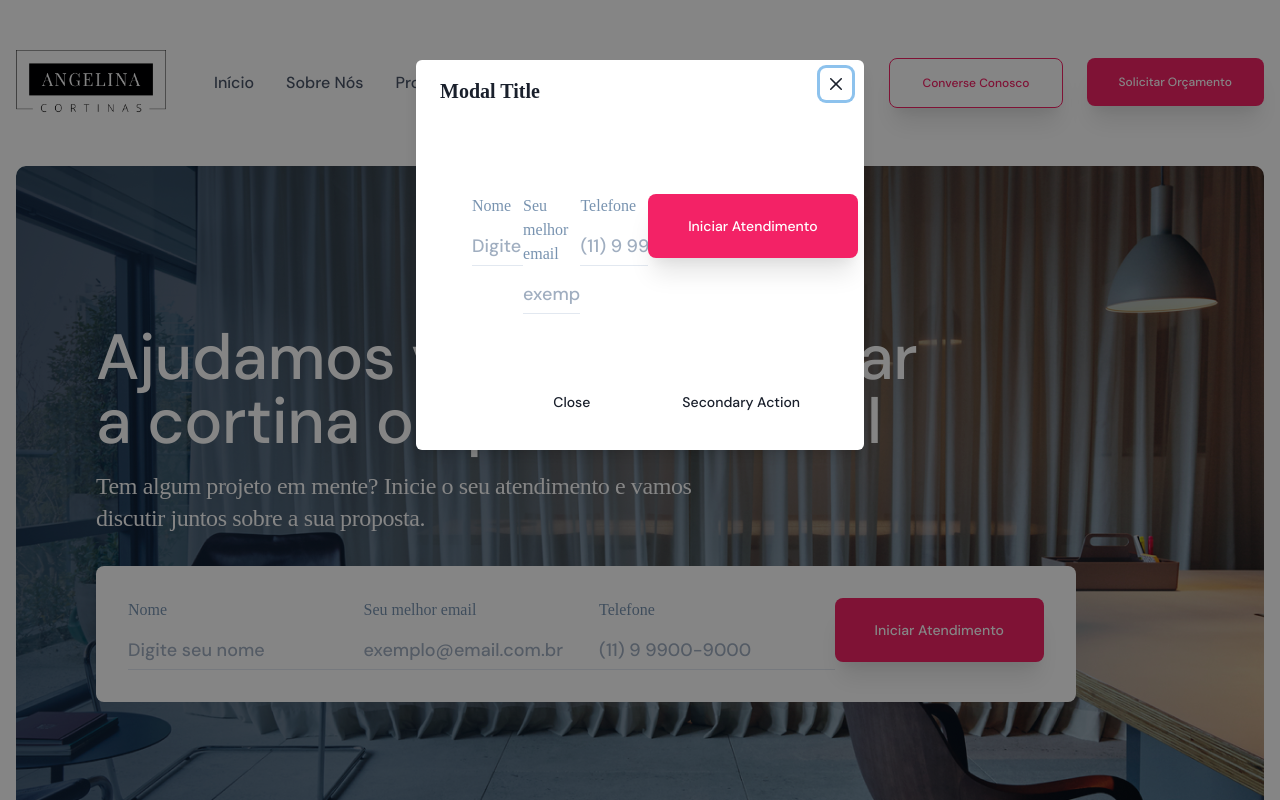
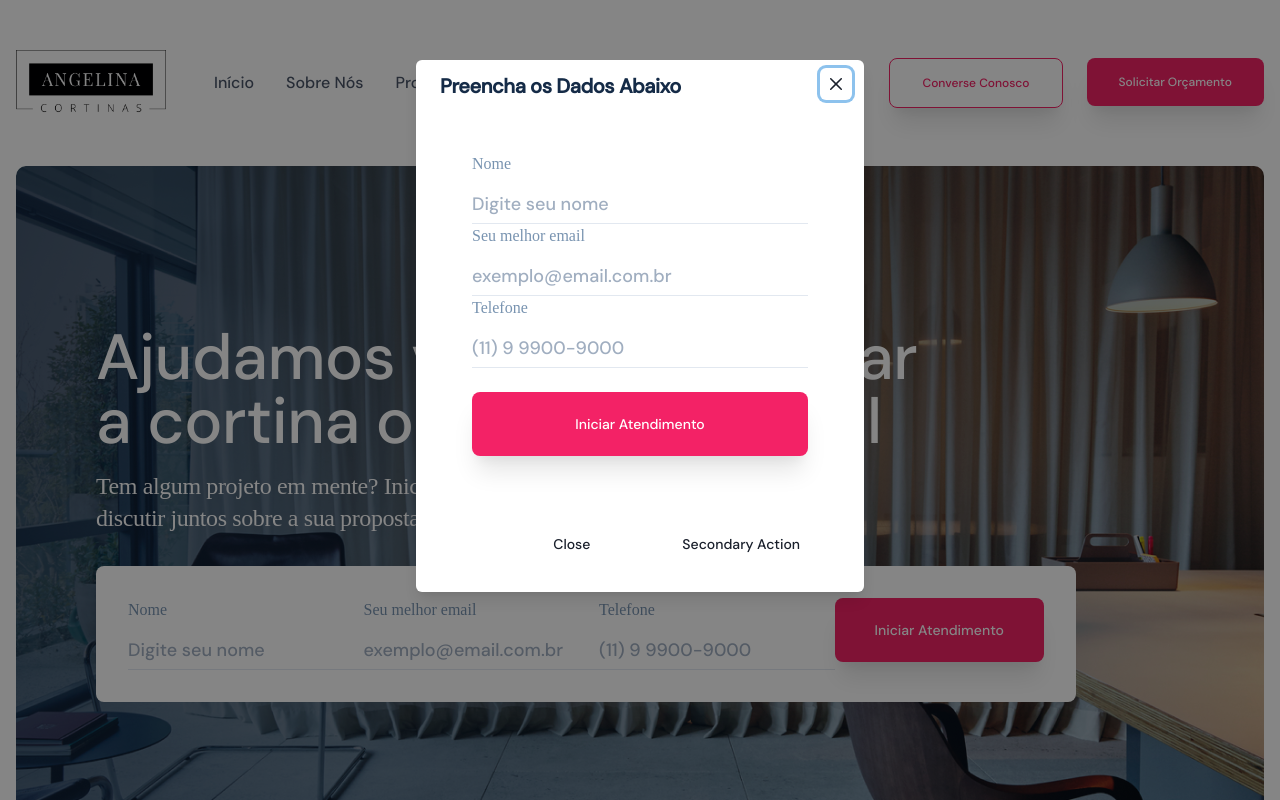
Before and after one commit to hey-doughenrique/ac-chakraUI-angelina-cortinas, a Next.js app: page / in a window 1280 px wide. Both pictures are taken after a click on the button "Converse Conosco". Shown: the top 800 px of the page. Built offline with nearby package versions, Linux system fonts and the light colour scheme; a web font is replaced by a local one.

Commit message:
popup modal updated

```diff
--- a/src/components/Forms/index.tsx
+++ b/src/components/Forms/footerhero.tsx
@@ -1,5 +1,4 @@
 import { Flex, FormControl, FormLabel, Input, Button } from "@chakra-ui/react"
-import { useForm } from "react-hook-form"
 
 import React, { useState } from 'react'
 
--- /dev/null
+++ b/src/components/Forms/modalform.tsx
@@ -0,0 +1,83 @@
+import { Flex, FormControl, FormLabel, Input, Button } from "@chakra-ui/react"
+
+import React, { useState } from 'react'
+
+export function ModalForm() {
+    const submit = e => {
+        e.preventDefault()
+        fetch(`https://hooks.zapier.com/hooks/catch/3660927/bte5w7a/`, {
+            method: 'POST',
+            body: JSON.stringify({ name, mail, phone }),
+        }).catch(() => alert("There was an error, please try again"))
+    }
+
+    const [name, setName] = useState('')
+    const [mail, setMail] = useState('')
+    const [phone, setPhone] = useState('')
+
+
+    return (
+        <Flex
+            as="form"
+            action="https://hooks.zapier.com/hooks/catch/8297333/btlja79/"
+            method="post"
+            onSubmit={submit}
+
+            flexDirection="column"
+            w="100%"
+            minH="40vh"
+            maxWidth={["100%", "980px"]}
+            bg="white"
+            p="8"
+            borderRadius={8}
+            color="neutral.500"
+
+        >
+            <FormControl id="email">
+                <FormLabel>Nome</FormLabel>
+                <Input
+                    name="name"
+                    type="text"
+                    label="Nome"
+                    placeholder="Digite seu nome"
+                    onChange={e => setName(e.target.value)}
+
+                    variant="flushed"
+                    fontFamily="DM Sans"
+                    fontSize="large"
+                />
+
+            </FormControl>
+            <FormControl id="email">
+                <FormLabel>Seu melhor email</FormLabel>
+                <Input
+                    name="email"
+                    type="mail"
+                    placeholder="exemplo@email.com.br"
+                    label="E-mail"
+                    onChange={e => setMail(e.target.value)}
+
+                    variant="flushed"
+                    fontFamily="DM Sans"
+                    fontSize="large"
+                />
+            </FormControl>
+            <FormControl id="email">
+                <FormLabel>Telefone</FormLabel>
+                <Input
+                    name="phone"
+                    type="phone"
+                    placeholder="(11) 9 9900-9000"
+                    label="Telefone"
+                    onChange={e => setPhone(e.target.value)}
+
+                    variant="flushed"
+                    fontFamily="DM Sans"
+                    fontSize="large"
+                />
+            </FormControl>
+            <Button type="submit" size="md" variant="solid" mt={["5", "6"]} >Iniciar Atendimento</Button>
+        </Flex>
+
+    )
+}
--- a/src/components/ModalDialog/modal.tsx
+++ b/src/components/ModalDialog/modal.tsx
@@ -10,7 +10,7 @@ import {
     Text,
     useDisclosure
 } from "@chakra-ui/react"
-import { MainForm } from "../Forms"
+import { ModalForm } from "../Forms/modalform"
 
 
 export function ModalButton({ buttonText, variantType, displayType, sizeType }) {
@@ -22,10 +22,10 @@ export function ModalButton({ buttonText, variantType, displayType, sizeType })
             <Modal isOpen={isOpen} onClose={onClose}>
                 <ModalOverlay />
                 <ModalContent>
-                    <ModalHeader>Modal Title</ModalHeader>
+                    <ModalHeader as="h2">Preencha os Dados Abaixo</ModalHeader>
                     <ModalCloseButton />
                     <ModalBody>
-                        <MainForm />
+                        <ModalForm />
                     </ModalBody>
 
                     <ModalFooter>
--- a/src/pages/index.tsx
+++ b/src/pages/index.tsx
@@ -11,7 +11,7 @@ import { Feature3 } from '../components/Features/feature3'
 import { Testimonials } from '../components/Testimonials/testimonials'
 import { ModalButton } from '../components/ModalDialog/modal'
 import { Footer } from '../components/Footer'
-import { MainForm } from '../components/Forms'
+import { MainForm } from '../components/Forms/footerhero'
 
 
 
```
